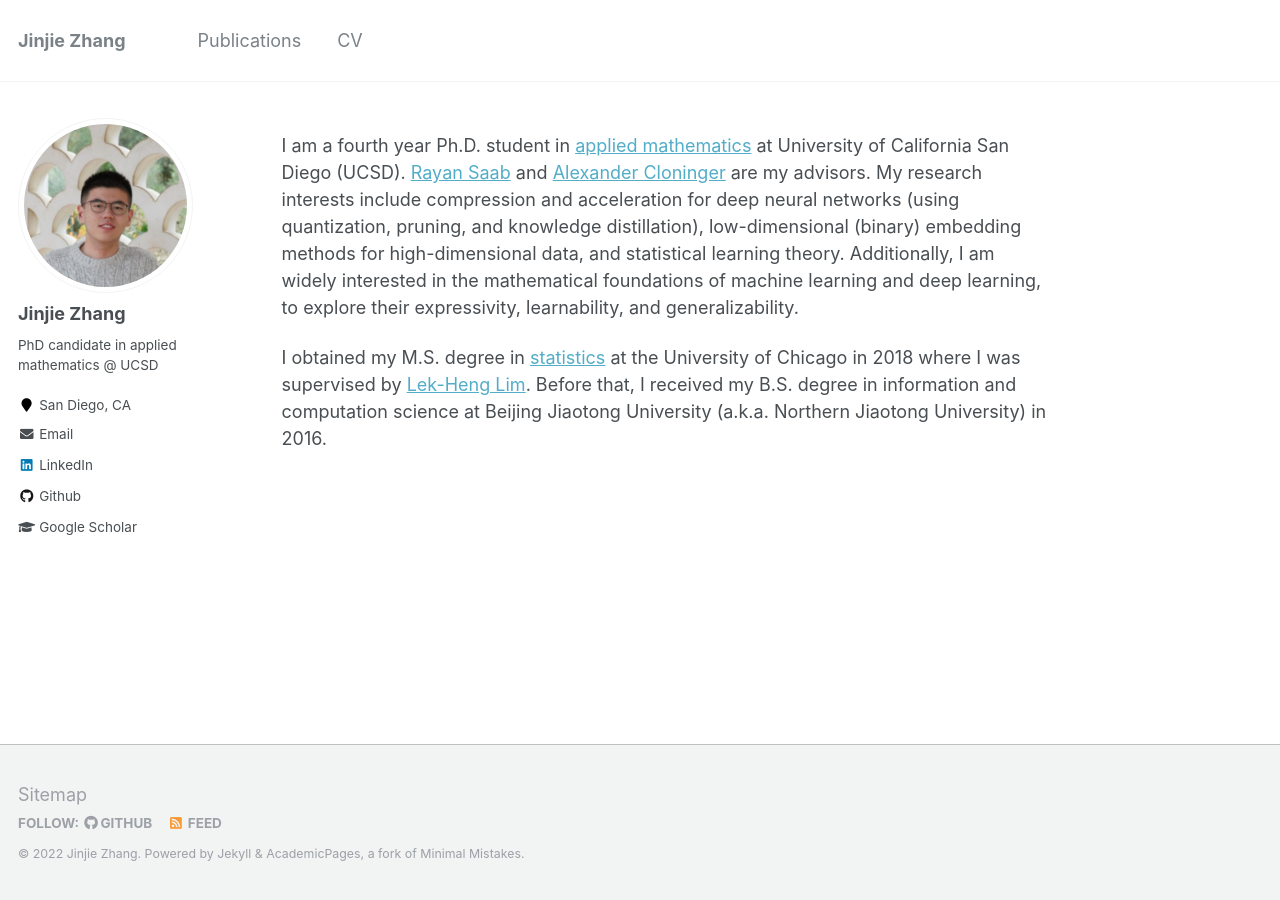
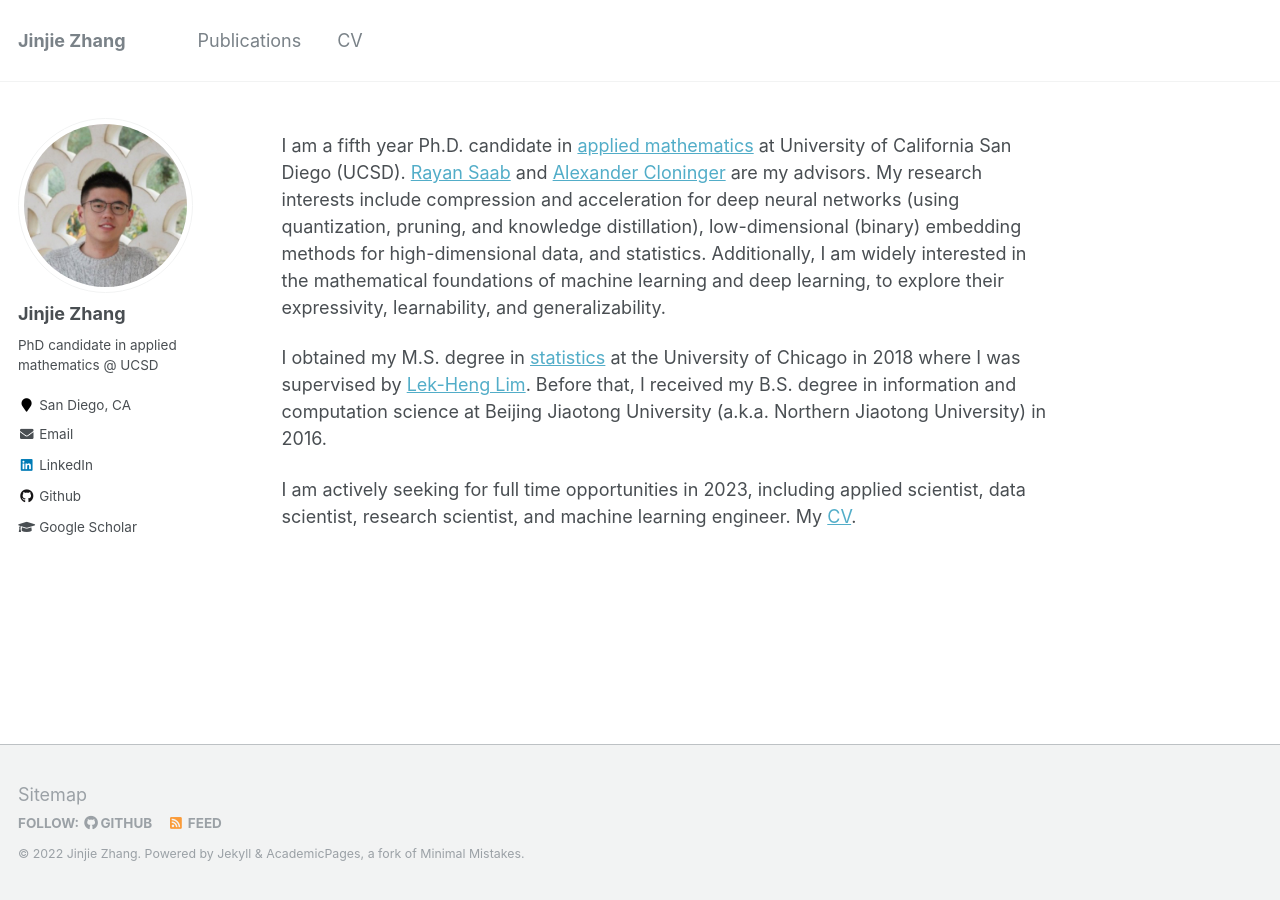
Before and after one commit to jayzhang0727/jayzhang0727.github.io, a Jekyll site: the page built from _pages/about.md, in a window 1280 px wide. Built offline with Jekyll 4.4.1, drawn with Linux system fonts in a browser that asks for light colours.

Commit message:
update cv and personal info

```diff
--- a/_pages/about.md
+++ b/_pages/about.md
@@ -8,6 +8,8 @@ redirect_from:
   - /about.html
 ---
 
-I am a fourth year Ph.D. student in [applied mathematics](https://math.ucsd.edu) at University of California San Diego (UCSD). [Rayan Saab](https://mathweb.ucsd.edu/~rsaab/) and [Alexander Cloninger](https://ccom.ucsd.edu/~acloninger/index.html) are my advisors. My research interests include compression and acceleration for deep neural networks (using quantization, pruning, and knowledge distillation), low-dimensional (binary) embedding methods for high-dimensional data, and statistical learning theory. Additionally, I am widely interested in the mathematical foundations of machine learning and deep learning, to explore their expressivity, learnability, and generalizability.
+I am a fifth year Ph.D. candidate in [applied mathematics](https://math.ucsd.edu) at University of California San Diego (UCSD). [Rayan Saab](https://mathweb.ucsd.edu/~rsaab/) and [Alexander Cloninger](https://ccom.ucsd.edu/~acloninger/index.html) are my advisors. My research interests include compression and acceleration for deep neural networks (using quantization, pruning, and knowledge distillation), low-dimensional (binary) embedding methods for high-dimensional data, and statistics. Additionally, I am widely interested in the mathematical foundations of machine learning and deep learning, to explore their expressivity, learnability, and generalizability.
 
 I obtained my M.S. degree in [statistics](https://stat.uchicago.edu) at the University of Chicago in 2018 where I was supervised by [Lek-Heng Lim](https://www.stat.uchicago.edu/~lekheng/). Before that, I received my B.S. degree in information and computation science at Beijing Jiaotong University (a.k.a. Northern Jiaotong University) in 2016.
+
+I am actively seeking for full time opportunities in 2023, including applied scientist, data scientist, research scientist, and machine learning engineer. My [CV](https://jayzhang0727.github.io/files/Jinjie_Zhang_CV.pdf).
```
Also changed, not shown: _pages/cv.md (+1 -1 lines), 1 other file.
